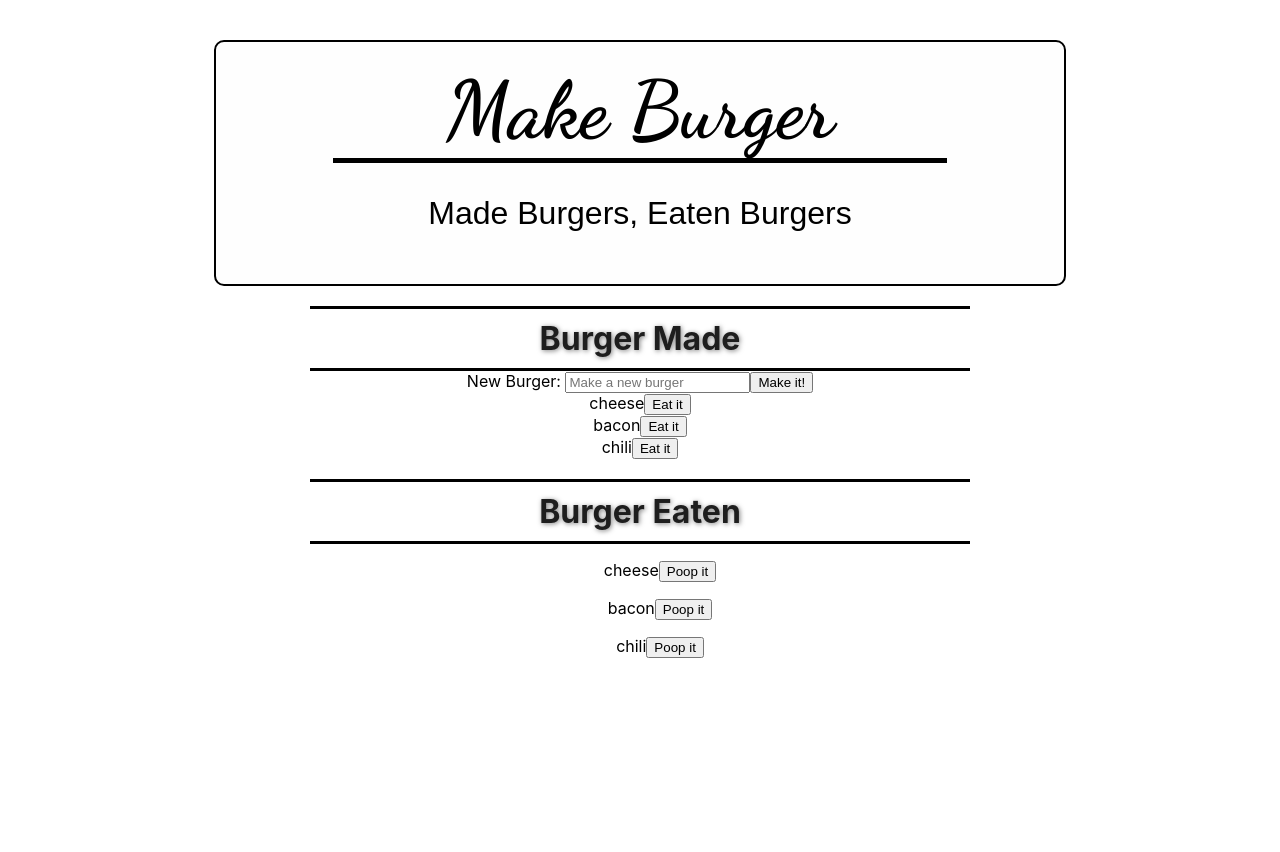
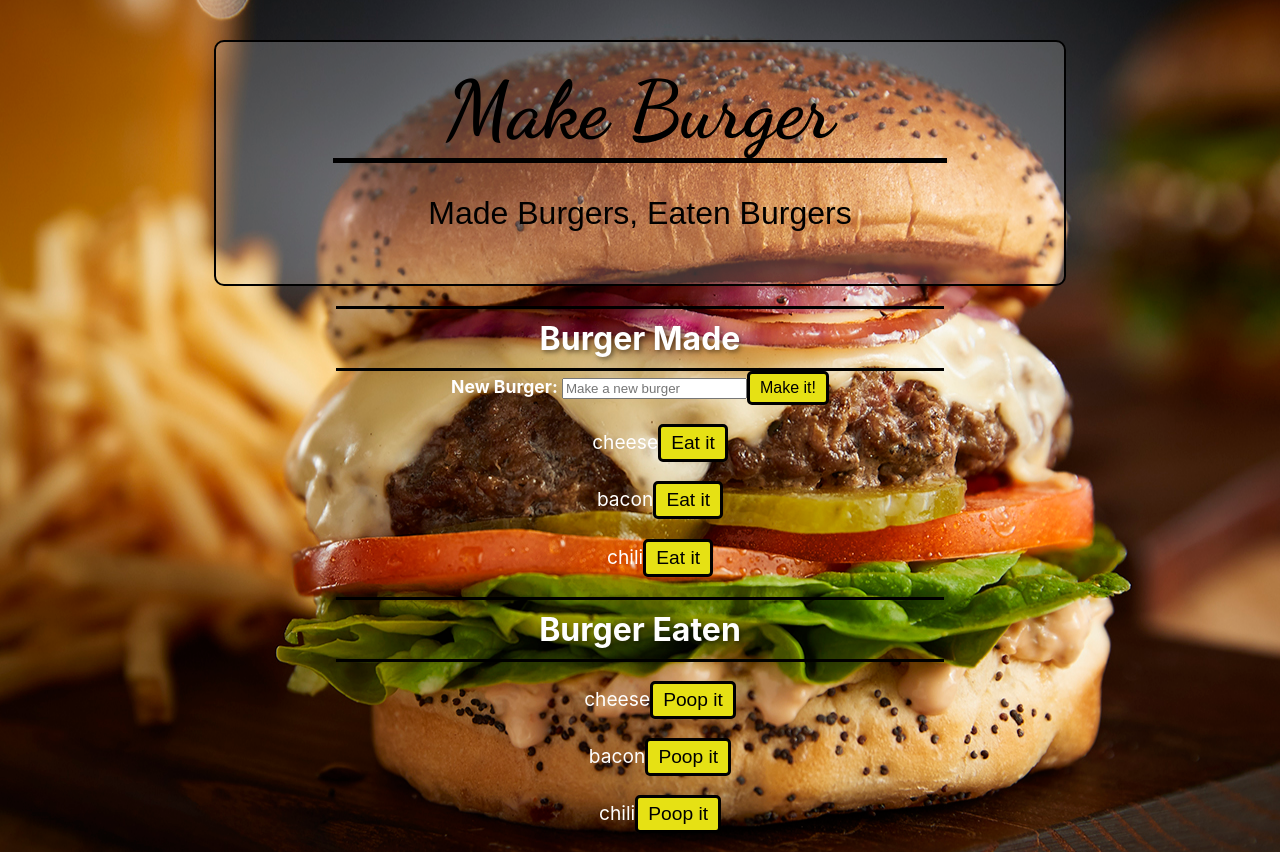
Before and after one commit to sararatBurke/BurgerMenu, a React (Create React App) app: page / in a window 1280 px wide. Before the commit the page ends 800 px from the top, so only its background shows below. Built offline with nearby package versions, Linux system fonts and the light colour scheme.

Commit message:
added style on components

```diff
--- a/src/App.css
+++ b/src/App.css
@@ -29,14 +29,14 @@
 }
 
 .App .title {
-  color: rgb(30, 30, 30);
+  color: #fff;
   font-size: 2rem;
-  width: 50%;
+  width: 46%;
   margin: auto;
   margin-top: 20px;
   padding: 10px;
   text-align: center;
   border-top: 3px solid black;
   border-bottom: 3px solid black;
-  text-shadow: 1px 1px 5px rgba(0, 0, 0, 0.5);
+  text-shadow: 2px 2px 5px rgba(0, 0, 0, 0.5);
 }
--- a/src/components/AddBurger.js
+++ b/src/components/AddBurger.js
@@ -8,7 +8,7 @@ export default function AddBurger() {
     return (
       <div>
         <h2 className="title">Burger Made</h2>
-            <label>New Burger: </label>
+            <label style={style.addB}>New Burger: </label>
             <input
             type="text"
             name="text"
@@ -16,7 +16,7 @@ export default function AddBurger() {
             placeholder="Make a new burger"
             />
 
-          <button >Make it!</button>
+          <button style={style.addButton}>Make it!</button>
         {/* {addBurgers.map(()=>(
           <button onClick={() => setAddBurgers()}>
               Make it!
@@ -27,3 +27,18 @@ export default function AddBurger() {
       </div>
     );
   }
+
+  const style = {
+    addB: {
+      color: '#fff',
+      fontSize: '1.1em',
+      fontWeight: 'bold'
+    },
+    addButton: {
+      padding: '5px 10px ',
+      fontSize: '1em',
+      background: 'rgb(230, 225, 20)',
+      border: 'solid',
+      borderRadius:'5px'
+    }
+  }
--- a/src/components/Eaten.js
+++ b/src/components/Eaten.js
@@ -10,14 +10,26 @@ export default function ShowEaten(props) {
 
     return props.burger.map((poopBurger) => (
         <div>
-            <ul>
+            <ul style={style.list}>
                 {poopBurger}
-                <button>Poop it</button>
+                <button style={style.addButton}>Poop it</button>
             </ul>
         </div>
     ));
 }
 
-/* <ul>{makeBurger.menu}
-    <button>Poop it!</button>
-</ul> */
+const style = {
+    list:{
+      fontSize: '1.2em',
+      color:'#fff'
+
+    },
+    addButton: {
+      padding: '5px 10px ',
+      fontSize: '1em',
+      background: 'rgb(230, 225, 20)',
+      border: 'solid',
+      borderRadius:'5px',
+      fload: 'right'
+    }
+}
--- a/src/components/ShowToEat.js
+++ b/src/components/ShowToEat.js
@@ -10,11 +10,26 @@ export default function ShowToEat(props){
 
     return props.burger.map((eatBurger) => (
         <div>
+            <ul style={style.list}>
               {eatBurger}
-              <button>Eat it</button>
+              <button style={style.addButton}>Eat it</button>
+            </ul>
         </div>
 
     ));
 
 
 }
+const style = {
+    list: {
+      fontSize: '1.2em',
+      color:'#fff'
+    },
+    addButton: {
+      padding: '5px 10px ',
+      fontSize: '1em',
+      background: 'rgb(230, 225, 20)',
+      border: 'solid',
+      borderRadius:'5px'
+    }
+}
--- a/src/index.css
+++ b/src/index.css
@@ -5,7 +5,7 @@ body {
     sans-serif;
   -webkit-font-smoothing: antialiased;
   -moz-osx-font-smoothing: grayscale;
-  /* background-image: url(./images/burger.jpg); */
+  background-image: url(./images/burger.jpg);
   background-position: center;
   background-attachment: fixed;
   background-repeat: no-repeat;
```
Also changed, not shown: src/App.js (line endings or trailing spaces).
